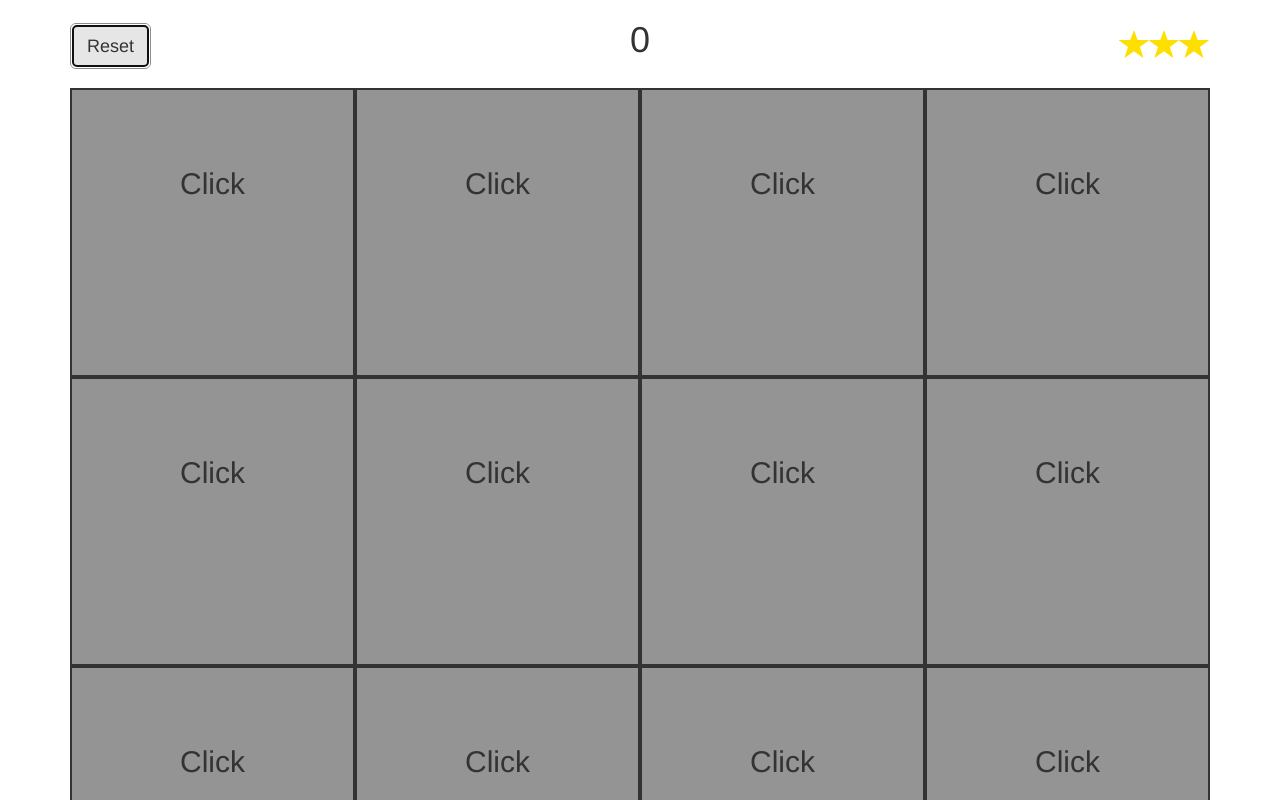
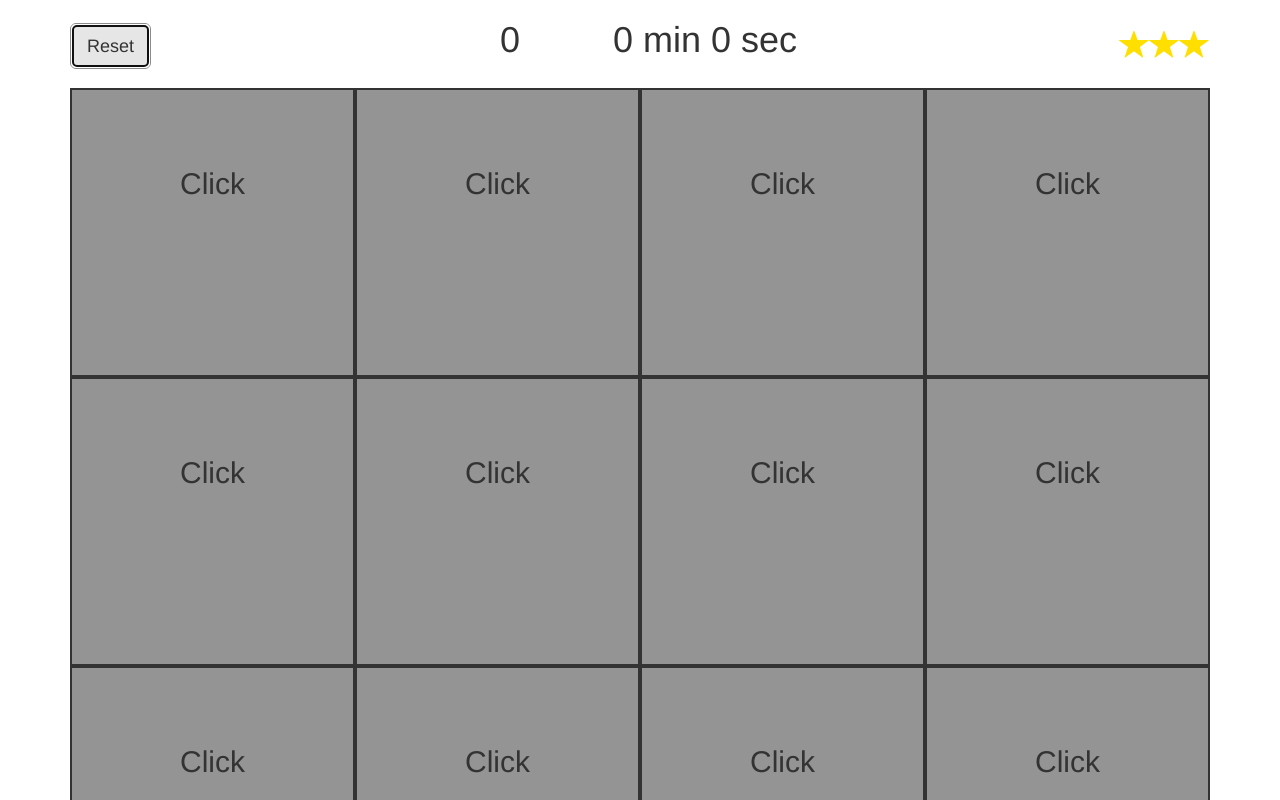
Before and after one commit to chiragpoddar12/memorygame, a plain HTML site: page index.html in a window 1280 px wide. Both pictures are taken after a click on the button "Reset". Shown: the top 800 px of the page. Drawn offline with nearby package versions, Linux system fonts and the light colour scheme.

Commit message:
Reset implemented

```diff
--- a/index.html
+++ b/index.html
@@ -12,10 +12,13 @@
         <div class="container">
             <div class="row" >
                 <div class="col-xs-4" id="reset">
-                    <button onclick="reset()" type="button" class="btn btn-default btn-lg">Reset</button>
+                    <button onclick="onReset()" type="button" class="btn btn-default btn-lg">Reset</button>
                 </div>
-                <div class="col-xs-4 text-center" id="score">
-                    <!-- <h1>0</h1> -->
+                <div class="col-xs-4 text-center" id="board">
+                    <div class="row">
+                        <div class="col-xs-4" id="score"></div>
+                        <div class="col-xs-8" id="timer"></div>
+                    </div>
                 </div>
                 <div class="col-xs-4 text-right" id="rating">
                 </div>
--- a/js/cardFlip.js
+++ b/js/cardFlip.js
@@ -1,18 +1,48 @@
-(function() {
+var timer;
+var started = false;
+var totalSec = 0;
 var cardNumber = 0;
 var hitCount = 0;
 var chances = 0;
+var cards = document.querySelectorAll(".card.effect-click");
 var selectedCards = [];
-  document.getElementById('score').innerHTML = "<h1>"+chances+"</h1>"
+var sec = 0;
+var min = 0;
+var time = 0 + " min "+0 + " sec";
+document.getElementById("timer").innerHTML = "<h1>" +time+"</h1>";
+document.getElementById('score').innerHTML = "<h1>"+chances+"</h1>";
 document.getElementById('rating').innerHTML = '<span class="glyphicon glyphicon-star" aria-hidden="true"></span><span class="glyphicon glyphicon-star" aria-hidden="true"></span><span class="glyphicon glyphicon-star" aria-hidden="true"></span>';
-  var cards = document.querySelectorAll(".card.effect-click");
+
+(function() {
   for ( var i  = 0, len = cards.length; i < len; i++ ) {
     var card = cards[i];
     clickListener( card );
   }
+})();
+
+function reverseCards(selectedCards){
+    return function(){
+            selectedCards[0].classList.remove("flipped");
+            selectedCards[1].classList.remove("flipped");
+          }
+  }
 
 function clickListener(card) {
     card.addEventListener( "click", function() {
+      if(started == false){
+
+        // Update the count down every 1 second
+        timer = setInterval(function() {
+        totalSec++;
+        sec = totalSec % 60;
+        min = parseInt(totalSec / 60);
+        time = min + " min "+sec + " sec";
+
+        // Display the result in the element with id=
+        document.getElementById("timer").innerHTML = "<h1>" +time+"</h1>";
+        }, 1000);
+      }
+      started = true;
       var c = this.classList;
       if(card != selectedCards[0] && c.contains("flipped") == false){
         selectedCards[cardNumber] = card;
@@ -49,10 +79,42 @@
     });
   }
 
-  function reverseCards(selectedCards){
-    return function(){
-            selectedCards[0].classList.remove("flipped");
-            selectedCards[1].classList.remove("flipped");
+function onReset(){
+  clearInterval(timer);
+  time = 0 + " min "+0 + " sec";
+  document.getElementById("timer").innerHTML = "<h1>"+time+"</h1>";
+  document.getElementById("score").innerHTML = "<h1>"+0+"</h1>";
+  document.getElementById('rating').innerHTML = '<span class="glyphicon glyphicon-star" aria-hidden="true"></span><span class="glyphicon glyphicon-star" aria-hidden="true"></span><span class="glyphicon glyphicon-star" aria-hidden="true"></span>';
+  started = false;
+  totalSec = 0;
+  cardNumber = 0;
+  hitCount = 0;
+  chances = 0;
+  console.log(cards)
+  for ( var i  = 0, len = cards.length; i < len; i++ ) {
+    var card = cards[i];
+    if(card.classList.contains("flipped")){
+      card.classList.remove("flipped");
     }
   }
-})();
+  document.getElementById("memory").innerHTML = "";
+  var randInt;
+  var cardNumber = [1,1,2,2,3,3,4,4,5,5,6,6,7,7,8,8];
+  for(var i=1; i<=16;){
+    randInt = Math.floor(Math.random() * (8)) + 1
+    if(cardNumber.includes(randInt)){
+      this.gameHTML = '<div class="col-xs-3 card effect-click"><div class="card-front"><h2>Click</h2></div><div class="card-back"><img class="img-responsive" src="imgs/img'+((randInt%8) +1)+'.png"/></div></div>'
+      this.memory = document.getElementById("memory");
+      this.gameContents = document.createElement("div");
+      this.gameContents.innerHTML = this.gameHTML;
+      this.memory.appendChild(this.gameContents);
+      cardNumber[cardNumber.indexOf(randInt)] = 0;
+      i++;
+    }
+  }
+  cards = document.querySelectorAll(".card.effect-click");
+  for ( var i  = 0, len = cards.length; i < len; i++ ) {
+    var card = cards[i];
+    clickListener( card );
+  }
+}
```
Lines whose indentation alone changed are shown as unchanged.
